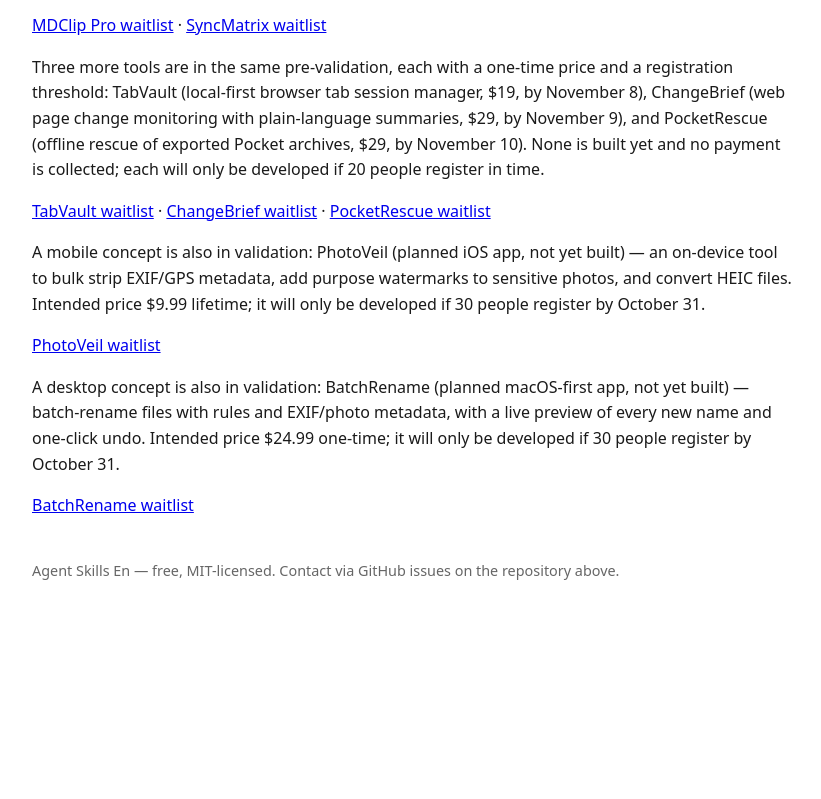
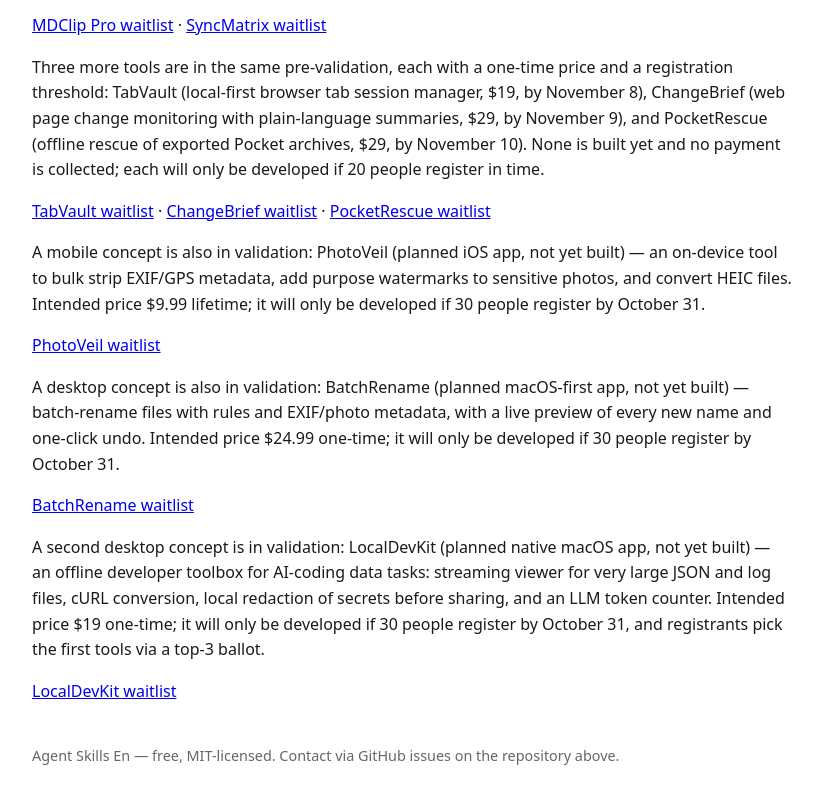
Before and after one commit to alapha888/agent-skills-en-site, a plain HTML site: page index.html in a window 1280 px wide. Shown: the part 1850-2649 px from the top of the page, without its empty margins (228-1049 px from the left). Before the commit the page ends 2464 px from the top, so only its background shows below. Drawn offline with Linux system fonts and the light colour scheme.

Commit message:
Add LocalDevKit waitlist entry to Upcoming Tools

```diff
--- a/index.html
+++ b/index.html
@@ -57,6 +57,8 @@ footer{margin-top:40px;color:#666;font-size:.9rem}
 <p><a href="https://alapha888.github.io/photoveil-waitlist/">PhotoVeil waitlist</a></p>
 <p>A desktop concept is also in validation: BatchRename (planned macOS-first app, not yet built) — batch-rename files with rules and EXIF/photo metadata, with a live preview of every new name and one-click undo. Intended price $24.99 one-time; it will only be developed if 30 people register by October 31.</p>
 <p><a href="https://alapha888.github.io/batchrename-waitlist/">BatchRename waitlist</a></p>
+<p>A second desktop concept is in validation: LocalDevKit (planned native macOS app, not yet built) — an offline developer toolbox for AI-coding data tasks: streaming viewer for very large JSON and log files, cURL conversion, local redaction of secrets before sharing, and an LLM token counter. Intended price $19 one-time; it will only be developed if 30 people register by October 31, and registrants pick the first tools via a top-3 ballot.</p>
+<p><a href="https://alapha888.github.io/localdevkit-waitlist/">LocalDevKit waitlist</a></p>
 <footer>Agent Skills En — free, MIT-licensed. Contact via GitHub issues on the repository above.</footer>
 </body>
 </html>
```
